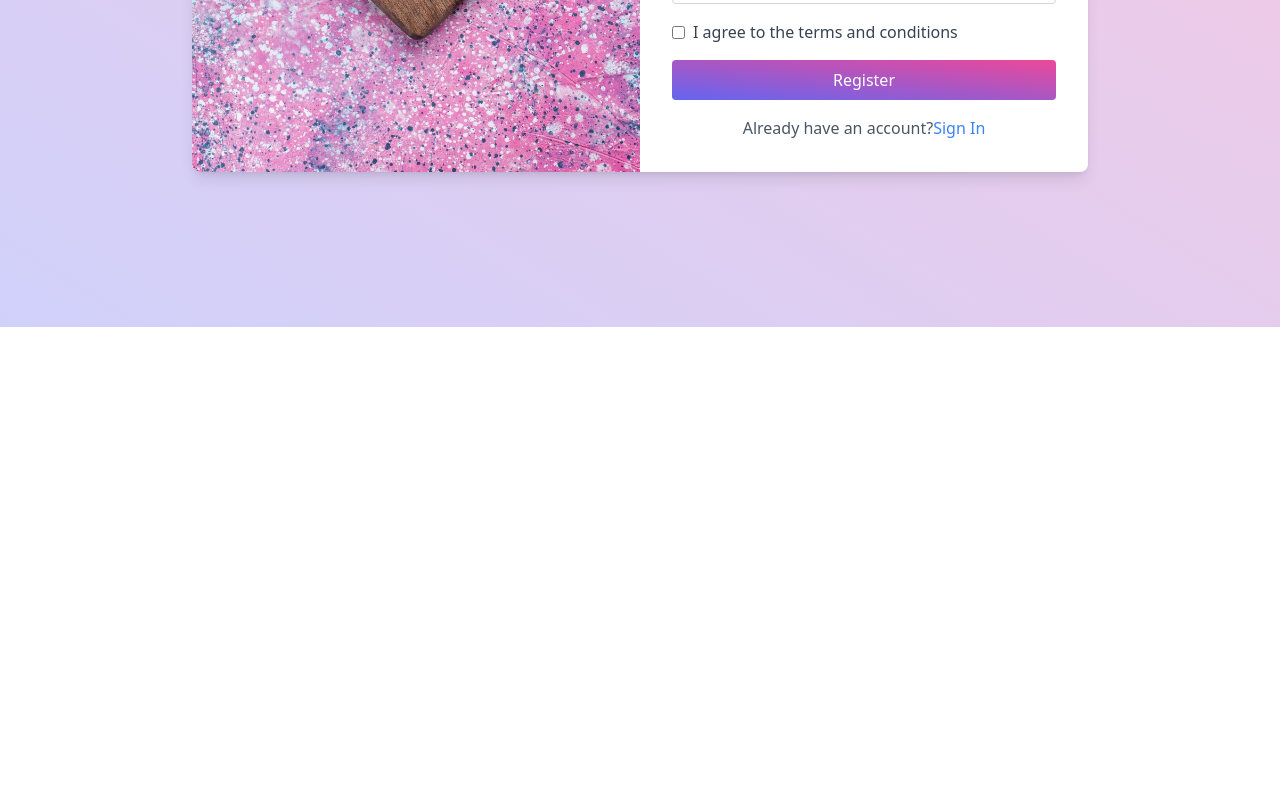
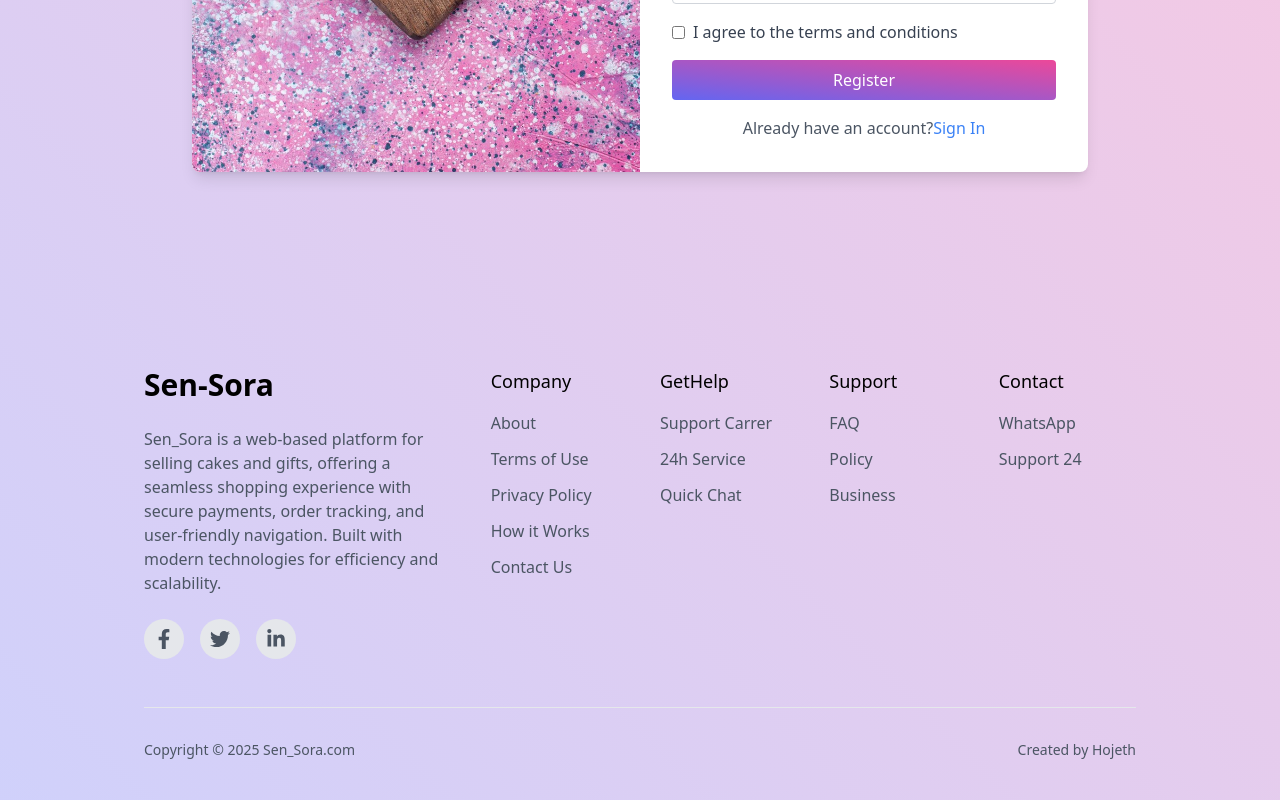
Before and after one commit to holibhai/Sen_Sora, a React (Create React App) app in the folder my-project/: page /register in a window 1280 px wide. Shown: the part 473-1273 px from the top of the page. Before the commit the page ends 800 px from the top, so only its background shows below. Built offline with nearby package versions, Linux system fonts and the light colour scheme.

Commit message:
footer created

```diff
--- a/my-project/package.json
+++ b/my-project/package.json
@@ -9,6 +9,7 @@
     "@testing-library/user-event": "^13.5.0",
     "react": "^19.0.0",
     "react-dom": "^19.0.0",
+    "react-icons": "^5.5.0",
     "react-router-dom": "^7.4.0",
     "react-scripts": "5.0.1",
     "web-vitals": "^2.1.4"
--- a/my-project/src/App.js
+++ b/my-project/src/App.js
@@ -2,14 +2,16 @@ import React from "react";
 import Register from './auth/Register'
 import Login from "./auth/Login";
 import { Routes, Route } from "react-router-dom";
+import Footer from "./common/Footer";
 
 const App = () => {
   return (
-    <div>
+    <div className="bg-gradient-to-tr from-indigo-500/30 to-pink-500/30">
       <Routes>
         <Route path="/login" element={<Login />} />
         <Route path="/register" element={<Register />} />
       </Routes>
+      <Footer/>
     </div>
   );
 };
--- a/my-project/src/auth/Login.jsx
+++ b/my-project/src/auth/Login.jsx
@@ -38,7 +38,7 @@ const Login = () => {
   };
 
   return (
-    <div className='flex h-screen w-screen items-center justify-center bg-gradient-to-tr from-indigo-500/30 to-pink-500/30'>
+    <div className='flex h-screen w-screen items-center justify-center '>
       <div className='flex bg-white shadow-lg rounded-lg overflow-hidden w-3/4 max-w-4xl'>
         {/* Left Side - Image */}
         <div className='w-1/2 hidden md:block'>
--- a/my-project/src/auth/Register.jsx
+++ b/my-project/src/auth/Register.jsx
@@ -48,7 +48,7 @@ const Register = () => {
   };
 
   return (
-    <div className="flex h-screen w-screen items-center justify-center bg-gradient-to-tr from-indigo-500/30 to-pink-500/30">
+    <div className="flex h-screen w-screen items-center justify-center ">
       <div className="flex bg-white shadow-lg rounded-lg overflow-hidden w-3/4 max-w-4xl">
         <div className="w-1/2 hidden md:block bg-no-repeat bg-left">
           <img
--- /dev/null
+++ b/my-project/src/common/Footer.jsx
@@ -0,0 +1,107 @@
+import React from "react";
+import { FaFacebookF, FaTwitter, FaLinkedinIn } from "react-icons/fa";
+
+
+const Footer = () => {
+  const footerLinks = {
+    company: [
+      { name: "About", href: "#" },
+      { name: "Terms of Use", href: "#" },
+      { name: "Privacy Policy", href: "#" },
+      { name: "How it Works", href: "#" },
+      { name: "Contact Us", href: "#" },
+    ],
+    getHelp: [
+      { name: "Support Carrer", href: "#" },
+      { name: "24h Service", href: "#" },
+      { name: "Quick Chat", href: "#" },
+    ],
+    support: [
+      { name: "FAQ", href: "#" },
+      { name: "Policy", href: "#" },
+      { name: "Business", href: "#" },
+    ],
+    contact: [
+      { name: "WhatsApp", href: "#" },
+      { name: "Support 24", href: "#" },
+    ],
+  };
+
+  return (
+    <div className="px-36 py-10">
+      <div className="grid grid-cols-1 md:grid-cols-2 lg:grid-cols-12 gap-8 lg:gap-12">
+        {/* Brand Column */}
+        <div className="lg:col-span-4">
+          <div className="flex items-center gap-1 mb-6">
+            <div className="text-3xl font-bold">Sen-Sora</div>
+          </div>
+          <p className="text-gray-600 mb-6">
+            Sen_Sora is a web-based platform for selling cakes and gifts,
+            offering a seamless shopping experience with secure payments, order
+            tracking, and user-friendly navigation. Built with modern
+            technologies for efficiency and scalability.
+          </p>
+          <div className="flex gap-4">
+            <a
+              href="#"
+              className="w-10 h-10 bg-gray-200 rounded-full flex items-center justify-center text-gray-600 hover:bg-blue-600 hover:text-white transition-colors"
+            >
+              <FaFacebookF className="w-5 h-5" />
+            </a>
+            <a
+              href="#"
+              className="w-10 h-10 bg-gray-200 rounded-full flex items-center justify-center text-gray-600 hover:bg-blue-400 hover:text-white transition-colors"
+            >
+              <FaTwitter className="w-5 h-5" />
+            </a>
+            <a
+              href="#"
+              className="w-10 h-10 bg-gray-200 rounded-full flex items-center justify-center text-gray-600 hover:bg-blue-700 hover:text-white transition-colors"
+            >
+              <FaLinkedinIn className="w-5 h-5" />
+            </a>
+          </div>
+        </div>
+
+        {/* Links Columns */}
+        <div className="lg:col-span-8">
+          <div className="grid grid-cols-2 md:grid-cols-4 gap-8">
+            {Object.entries(footerLinks).map(
+              ([category, links], categoryIndex) => (
+                <div key={category}>
+                  <h3 className="text-lg font-medium mb-4">
+                    {category.charAt(0).toUpperCase() + category.slice(1)}
+                  </h3>
+                  <ul className="space-y-3">
+                    {links.map((link, index) => (
+                      <li key={index}>
+                        <a
+                          href={link.href}
+                          className="text-gray-600 hover:text-gray-900"
+                        >
+                          {link.name}
+                        </a>
+                      </li>
+                    ))}
+                  </ul>
+                </div>
+              )
+            )}
+          </div>
+        </div>
+      </div>
+
+
+      <div className="border-t border-gray-200 mt-12 pt-8">
+        <div className="flex flex-col md:flex-row justify-between items-center gap-4">
+          <p className="text-gray-600 text-sm">
+            Copyright © {new Date().getFullYear()} Sen_Sora.com
+          </p>
+          <p className="text-gray-600 text-sm">Created by Hojeth</p>
+        </div>
+      </div>
+    </div>
+  );
+};
+
+export default Footer;
```
Also changed, not shown: 1 other file (tests, documents, lock files or other folders).
